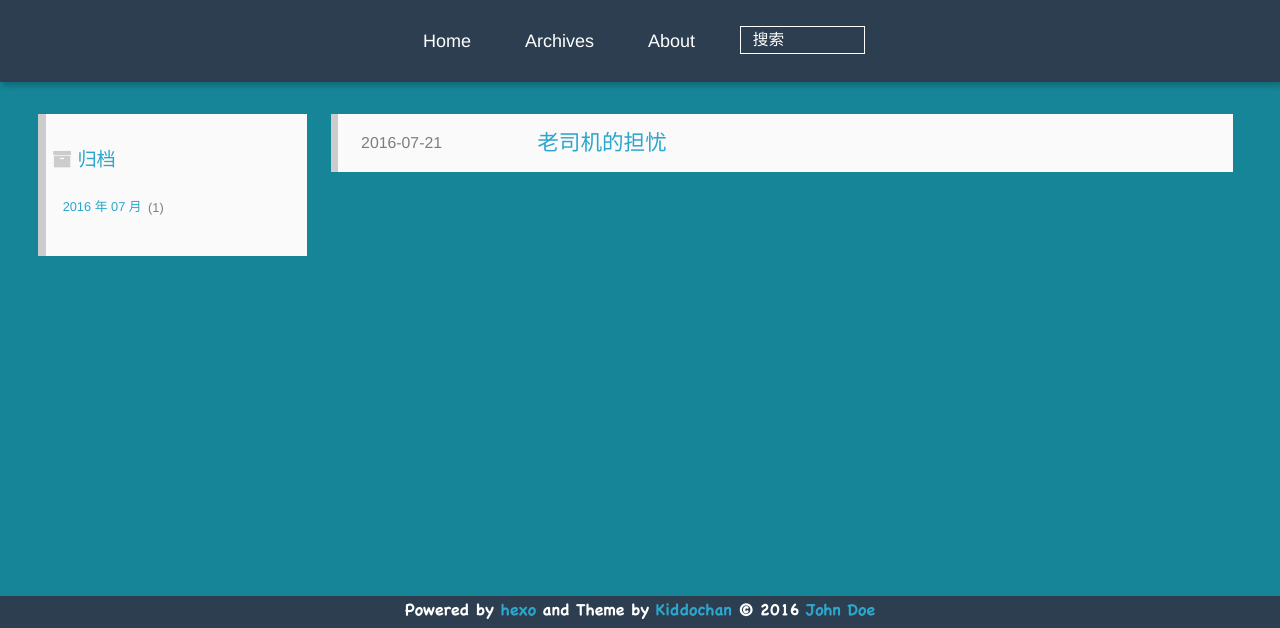
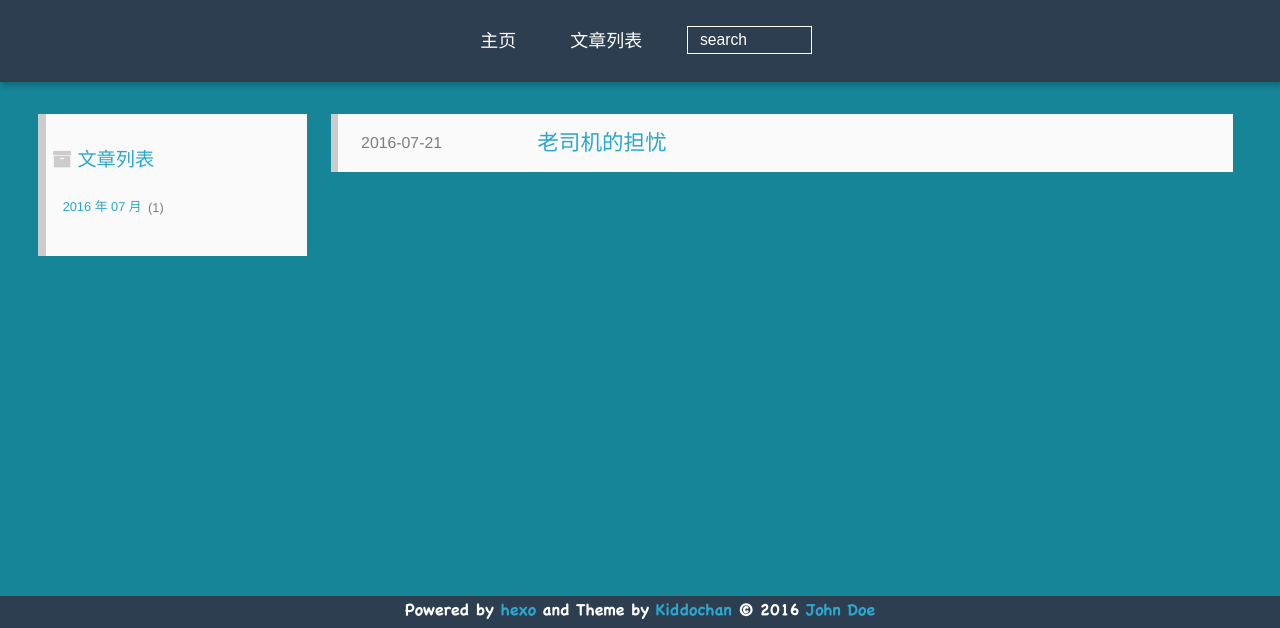
Before and after one commit to Kostudy/kostudy.github.io, a plain HTML site: page archives/index.html in a window 1280 px wide. Shown: the part 172-800 px from the top of the page. Drawn offline with Linux system fonts and the light colour scheme.

Commit message:
Site updated: 2016-07-21 16:23:20

```diff
--- a/archives/index.html
+++ b/archives/index.html
@@ -4,7 +4,7 @@
 <head>
   <meta charset="UTF-8">
 
-    <title>归档 | Hexo</title>
+    <title>文章列表 | Hexo</title>
     <meta name="viewport" content="width=device-width, initial-scale=1,user-scalable=no">
 
     <meta name="author" content="John Doe">
@@ -50,17 +50,15 @@
 				<ul>
 					<ul>
 
-						<li><a href="/">Home</a></li>
+						<li><a href="/">主页</a></li>
 
-						<li><a href="/archives">Archives</a></li>
-
-						<li><a href="/about">About</a></li>
+						<li><a href="/archives">文章列表</a></li>
 
 					<li>
 
 					<form class="search" action="//google.com/search" method="get" accept-charset="utf-8">
 						<label>Search</label>
-						<input type="search" id="search" name="q" autocomplete="off" maxlength="20" placeholder="搜索" />
+						<input type="search" id="search" name="q" autocomplete="off" maxlength="20" placeholder="search" />
 						<input type="hidden" name="q" value="site:yoursite.com">
 					</form>
 
@@ -73,7 +71,7 @@
 
 
 <div class="archive-title" >
-  <h2 class="archive-icon">归档</h2>
+  <h2 class="archive-icon">文章列表</h2>
 
   <div class="archiveslist archive-float clearfix">
    <ul class="archive-list"><li class="archive-list-item"><a class="archive-list-link" href="/archives/2016/07/">2016 年 07 月</a><span class="archive-list-count">1</span></li></ul>
--- a/index.html
+++ b/index.html
@@ -50,17 +50,15 @@
 				<ul>
 					<ul>
 
-						<li><a href="/">Home</a></li>
+						<li><a href="/">主页</a></li>
 
-						<li><a href="/archives">Archives</a></li>
-
-						<li><a href="/about">About</a></li>
+						<li><a href="/archives">文章列表</a></li>
 
 					<li>
 
 					<form class="search" action="//google.com/search" method="get" accept-charset="utf-8">
 						<label>Search</label>
-						<input type="search" id="search" name="q" autocomplete="off" maxlength="20" placeholder="搜索" />
+						<input type="search" id="search" name="q" autocomplete="off" maxlength="20" placeholder="search" />
 						<input type="hidden" name="q" value="site:yoursite.com">
 					</form>
 
```
Also changed, not shown: 2016/07/21/hello-world-1/index.html (+3 -5 lines), archives/2016/07/index.html (+4 -6 lines), archives/2016/index.html (+4 -6 lines), categories/记录/index.html (+3 -5 lines), tags/新的/index.html (+3 -5 lines).
